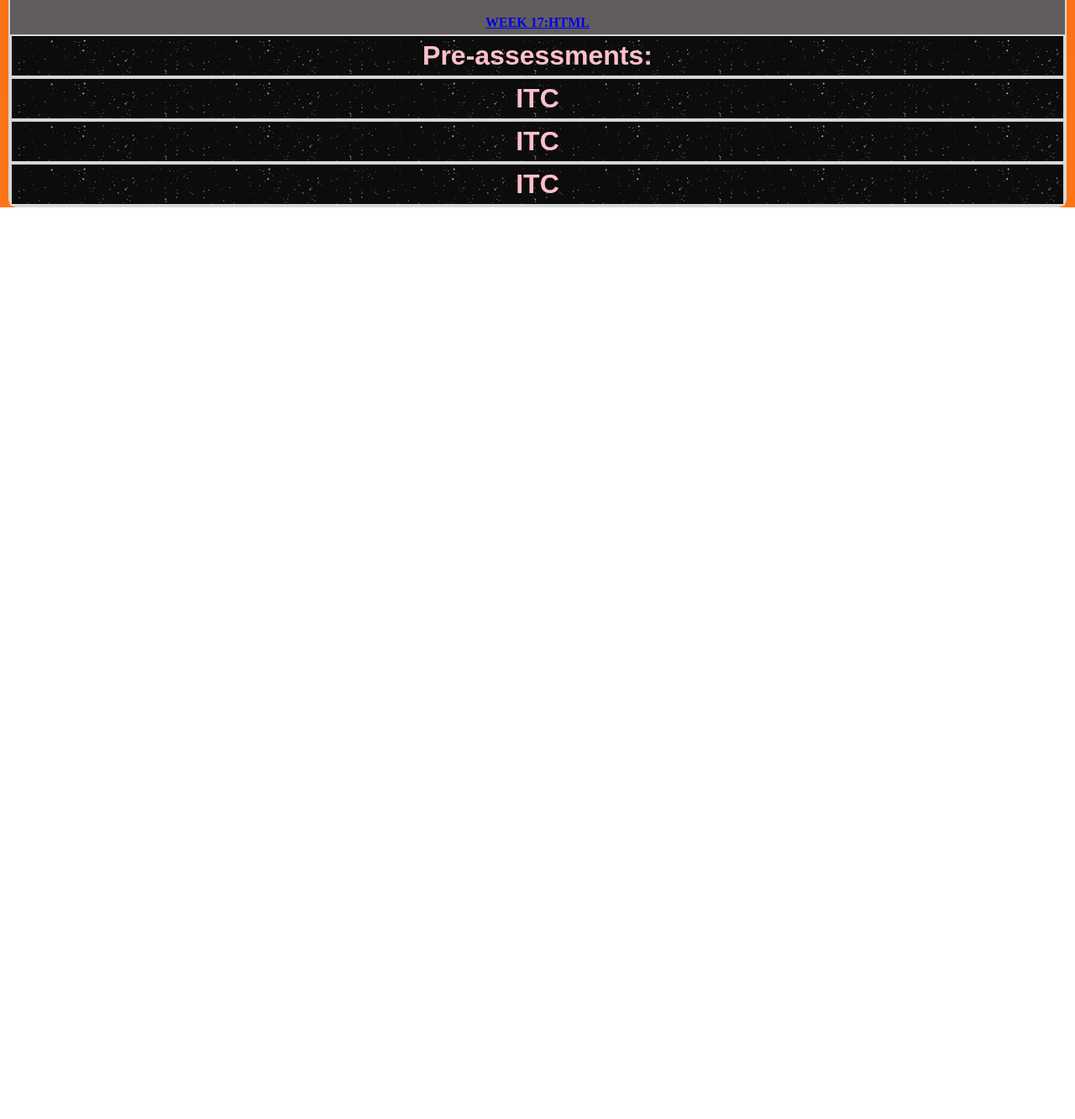
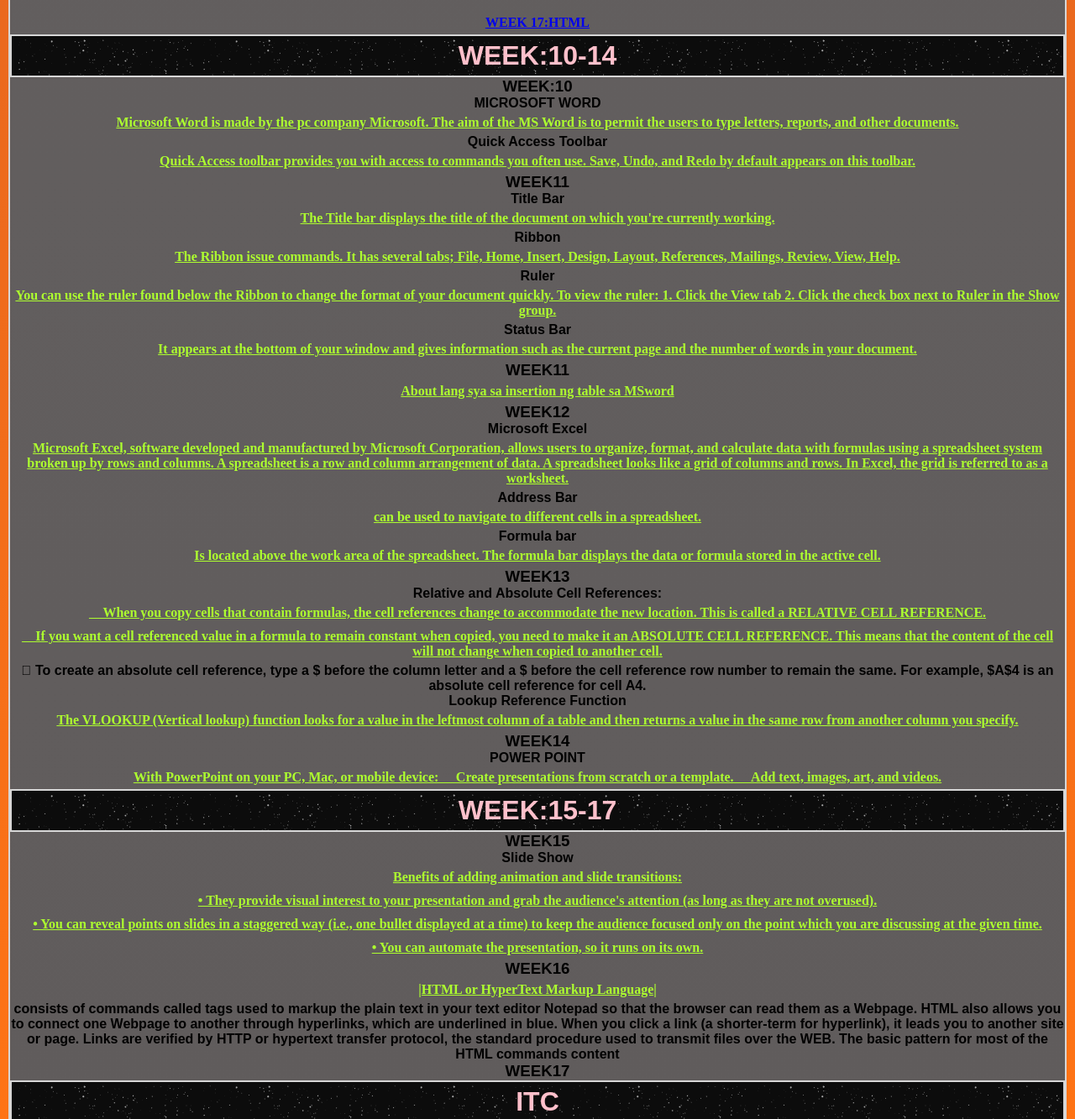
Before and after one commit to glennthought/brahh, a plain HTML site: page index.html in a window 1280 px wide. Shown: the part 10667-12000 px from the top of the page at 84% size. Before the commit the page ends 10914 px from the top, so only its background shows below. Drawn offline with Linux system fonts and the light colour scheme.

Commit message:
Add files via upload

```diff
--- a/index.html
+++ b/index.html
@@ -85,19 +85,20 @@
 
         </div>
 
-
     </nav>
 
 
 
     <br />
     <br />
+
     <br />
 
     <div class="box1">
         <div class="sub_content1">
             <h1>Loop</h1>
             <a href="https://docs.google.com/document/d/14BMWh8Byd7C8ICq71SjIp75ltP_1KXk29ivF_8-IPBs/edit?tab=t.0">Gdrive Link</a>
+
         </div>
     </div>
     <div class="bar">
@@ -597,13 +598,73 @@
 <p> <a href="week10.docx">WEEK 17:HTML</a></p>
             </div>
             <div id="itc2">
-                <h1>Pre-assessments:</h1>
+                <h1>WEEK:10-14</h1>
+                <h3>WEEK:10</h3>
+                <h4>MICROSOFT WORD</h4>
+                <p>Microsoft Word is made by the pc company Microsoft. The aim of the MS Word is to permit the users to type letters, reports, and other documents.</p>
+                <h4>Quick Access Toolbar</h4>
+                <p>Quick Access toolbar provides you with access to commands you often use. Save, Undo, and Redo by default appears on this toolbar. </p>
+                <h3>WEEK11</h3>
+                <h4>Title Bar</h4>
+                <p>The Title bar displays the title of the document on which you're currently working. </p>
+                <h4> Ribbon</h4>
+                <p>The Ribbon issue commands. It has several tabs; File, Home, Insert, Design, Layout, References, Mailings, Review, View, Help.</p>
+                <h4>Ruler</h4>
+                <p>
+                    You can use the ruler found below the Ribbon to change the format of your document quickly. To view the ruler:
+                    1.	Click the View tab
+                    2.	Click the check box next to Ruler in the Show group.
+                </p>
+                <h4>Status Bar</h4>
+                <p>It appears at the bottom of your window and gives information such as the current page and the number of words in your document. </p>
+                <h3>WEEK11</h3>
+                <p>About lang sya sa insertion ng table sa MSword</p>
+                <h3>WEEK12</h3>
+                <h4>Microsoft Excel</h4>
+                <p>Microsoft Excel, software developed and manufactured by Microsoft Corporation, allows users to organize, format, and calculate data with formulas using a spreadsheet system broken up by rows and columns. A spreadsheet is a row and column arrangement of data. A spreadsheet looks like a grid of columns and rows. In Excel, the grid is referred to as a worksheet.</p>
+                <h4>Address Bar</h4>
+                <p>	can be used to navigate to different cells in a spreadsheet. </p>
+                <h4>Formula bar</h4>
+                <p> Is located above the work area of the spreadsheet. The formula bar displays the data or formula stored in the active cell.</p>
+                <h3>WEEK13</h3>
+                <h4> Relative and Absolute Cell References:</h4>
+                <p>	When you copy cells that contain formulas, the cell references change to accommodate the new location. This is called a RELATIVE CELL REFERENCE.</p>
+                <p>	 If you want a cell referenced value in a formula to remain constant when copied, you need to make it an ABSOLUTE CELL REFERENCE. This means that the content of the cell will not change when copied to another cell.</p>
+                	To create an absolute cell reference, type a $ before the column letter and a $ before the cell reference row number to remain the same. For example, $A$4 is an absolute cell reference for cell A4.
+                <h4>Lookup Reference Function</h4>
+
+                <p>The VLOOKUP (Vertical lookup) function looks for a value in the leftmost column of a table and then returns a value in the same row from another column you specify.</p>
 
 
-
+                <h3>WEEK14</h3>
+                <h4>POWER POINT</h4>
+                <p>
+                    With PowerPoint on your PC, Mac, or mobile device:
+                    	Create presentations from scratch or a template.
+                    	Add text, images, art, and videos.
+                </p>
             </div>
             <div id="itc3">
-                <h1>ITC</h1>
+                <h1>WEEK:15-17</h1>
+                <h3>WEEK15</h3>
+                <h4>Slide Show</h4>
+
+                <p>Benefits of adding animation and slide transitions:</p>
+                <p>•	They provide visual interest to your presentation and grab the audience's attention (as long as they are not overused).</p>
+                <p>•	You can reveal points on slides in a staggered way (i.e., one bullet displayed at a time) to keep the audience focused only on the point which you are discussing at the given time.</p>
+                <p>   •	You can automate the presentation, so it runs on its own.</p>
+
+                <h3>WEEK16</h3>
+                <p>|HTML or HyperText Markup Language|</p>
+                <h4>
+                    consists of commands called tags used to markup the plain text in your text editor Notepad so that the browser can read them as a Webpage. HTML also allows you to connect one Webpage to another through hyperlinks, which are underlined in blue. When you click a link (a shorter-term for hyperlink), it leads you to another site or page. Links are verified by HTTP or hypertext transfer protocol, the standard procedure used to transmit files over the WEB.
+                    The basic pattern for most of the HTML commands
+                    <tag> content </tag>
+                </h4>
+
+                <h3>WEEK17</h3>
+                <h4></h4>
+
             </div>
             <div id="itc4">
                 <h1>ITC</h1>
```
